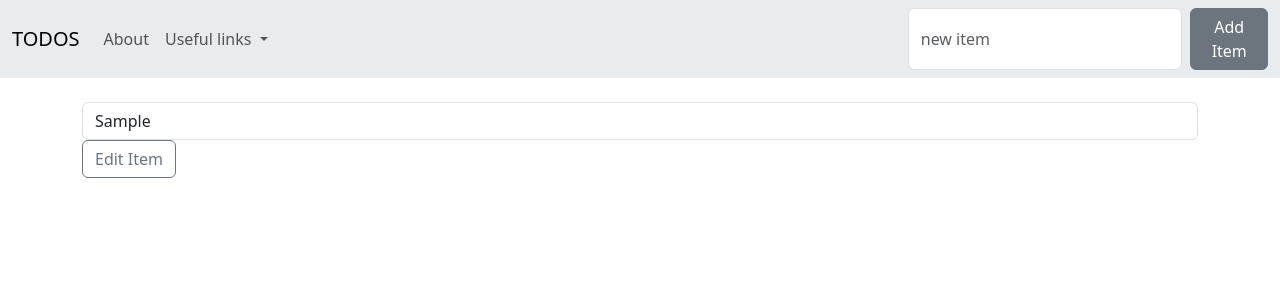
After one commit to pgmckillop/django_todos, a Django app: page /edit/1 in a window 1280 px wide. The commit adds this page. Shown: the top 300 px of the page. Run offline with Django 4.2, Linux system fonts and the light colour scheme; tables that the repository leaves empty hold one stand-in row (values such as "Sample post").

Commit message:
Application complete.

```diff
--- /dev/null
+++ b/todo_project/todos/templates/todos/edit.html
@@ -0,0 +1,18 @@
+{% extends 'todos/layout.html' %}
+
+{% block title %}To-Do List | Edit Item{% endblock %}
+
+{% block content %}
+    {% if item %}
+    <form class="form-inline my-2 my-lg-0" method="POST">
+      {% csrf_token %}
+      <input class="form-control mr-sm-2" type="search" placeholder="{{ item.item }}"
+      value="{{ item.item }}" aria-label="Search" name="item">
+
+      <input type="hidden" value="{{ item.completed }}" name="completed">
+
+      <button class="btn btn-outline-secondary my-2 my-sm-0" type="submit">Edit Item</button>
+    </form>
+    {% endif %}
+
+{% endblock %}
--- a/todo_project/todos/templates/todos/index.html
+++ b/todo_project/todos/templates/todos/index.html
@@ -21,13 +21,13 @@
             {% for item in all_items %}
                 {% if item.completed %}
                 <tr class="table-secondary">
-                    <td class="striker">{{ item.item }}</td>
+                    <td class="striker"><a href="{% url 'edit' item.id %}">{{ item.item }}</a></td>
                     <td style="text-align: center"><a href="{% url 'uncross' item.id %}">Uncross</a></td>
                     <td style="text-align: center"><a href="{% url 'delete' item.id %}">Delete</a></td>
                 </tr>
                 {% else %}
                     <tr>
-                    <td>{{ item.item }}</td>
+                    <td><a href="{% url 'edit' item.id %}">{{ item.item }}</a></td>
                     <td style="text-align: center"><a href="{% url 'cross_off' item.id %}">Cross Off</a></td>
                     <td style="text-align: center"><a href="{% url 'delete' item.id %}">Delete</a></td>
                 </tr>
--- a/todo_project/todos/urls.py
+++ b/todo_project/todos/urls.py
@@ -7,4 +7,5 @@ urlpatterns = [
     path('delete/<list_id>', views.delete, name='delete'),
     path('cross_off/<list_id>', views.cross_off, name='cross_off'),
     path('uncross/<list_id>', views.uncross, name='uncross'),
+    path('edit/<list_id>', views.edit, name='edit'),
 ]
--- a/todo_project/todos/views.py
+++ b/todo_project/todos/views.py
@@ -50,3 +50,18 @@ def uncross(request, list_id):
     item.completed = False
     item.save()
     return redirect('index')
+
+
+def edit(request, list_id):
+    if request.method == 'POST':
+        item = List.objects.get(pk=list_id)
+
+        form = ListForm(request.POST or None, instance=item)
+
+        if form.is_valid():
+            form.save()
+            messages.success(request, ('Item has been edited'))
+            return redirect('index')
+    else:
+        item = List.objects.get(pk=list_id)
+        return render(request, 'todos/edit.html', {'item': item})
```
